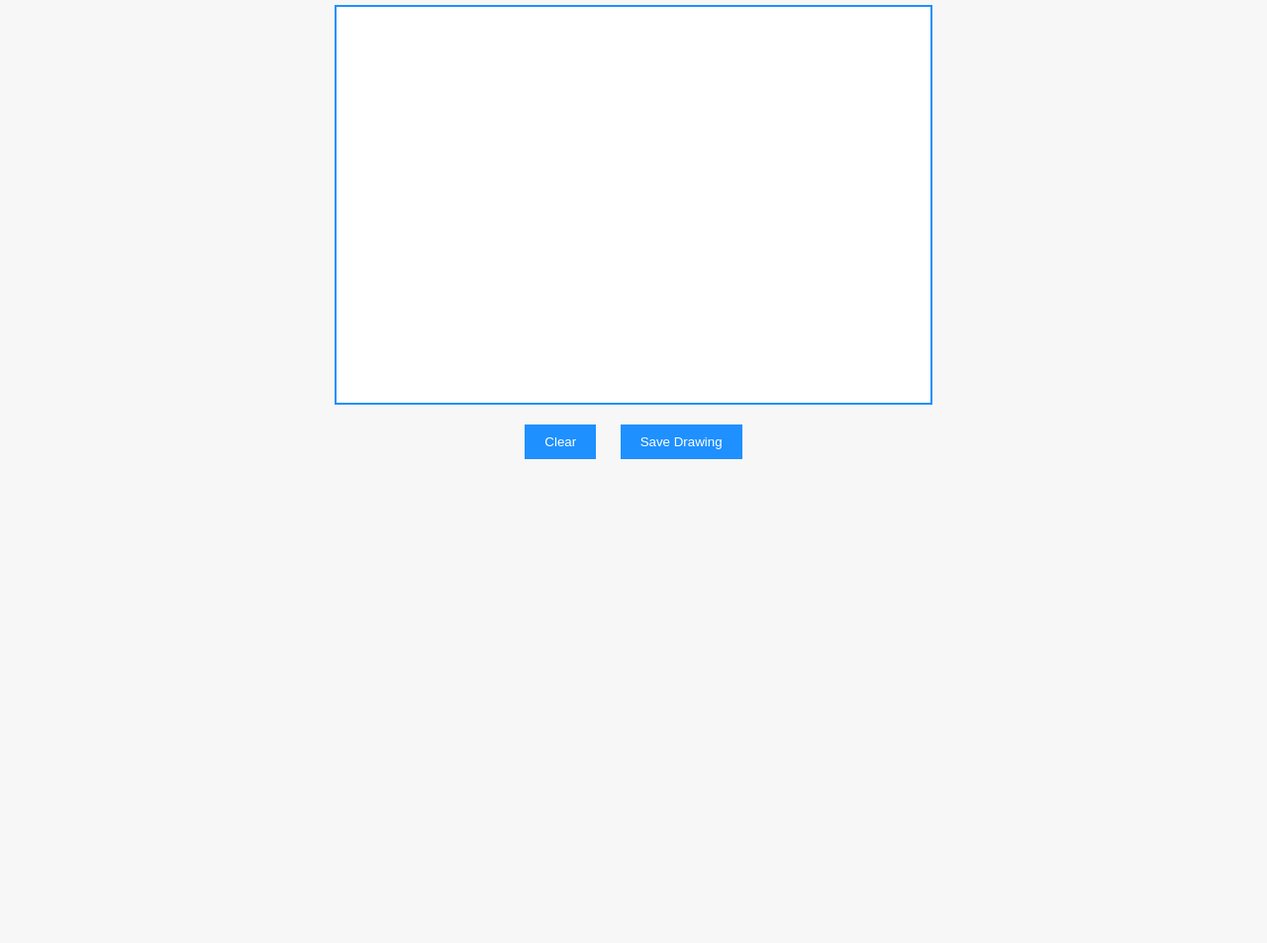
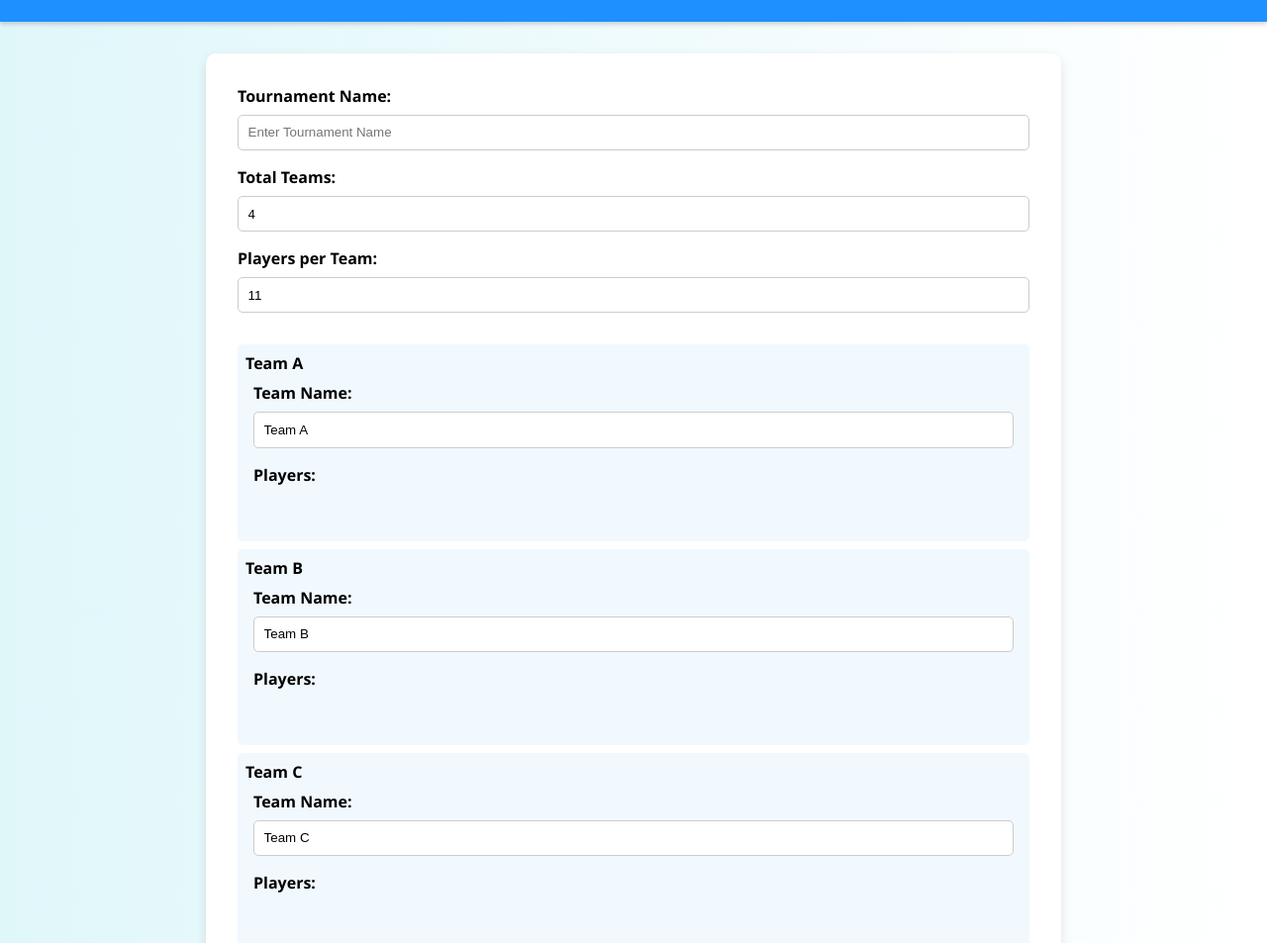
Before and after one commit to qaziemobeen/cricket-adda, a plain HTML site: page score.html in a window 1280 px wide. Shown: the part 96-1049 px from the top of the page at 99% size. Before the commit the page ends 800 px from the top, so only its background shows below. Drawn offline with Linux system fonts and the light colour scheme.

Commit message:
Update score.html

```diff
--- a/score.html
+++ b/score.html
@@ -3,103 +3,212 @@
 <head>
   <meta charset="UTF-8" />
   <meta name="viewport" content="width=device-width, initial-scale=1.0" />
-  <title>Cricket Adda - Drawing Board</title>
+  <title>Cricket Adda - Tournament Setup</title>
   <style>
     body {
-      font-family: Arial, sans-serif;
-      background-color: #f7f7f7;
+      font-family: 'Segoe UI', Tahoma, Geneva, Verdana, sans-serif;
       margin: 0;
-      padding: 20px;
+      background: linear-gradient(to right, #e0f7fa, #ffffff);
+      animation: fadeIn 1s ease-in;
     }
-    h1 {
+    header, footer {
+      background: #1e90ff;
+      color: white;
       text-align: center;
-      color: #1e90ff;
+      padding: 1rem;
+      box-shadow: 0 2px 5px rgba(0, 0, 0, 0.2);
     }
-    #drawingCanvas {
-      border: 2px solid #1e90ff;
-      background-color: white;
+    .main {
+      max-width: 800px;
+      margin: 2rem auto;
+      padding: 2rem;
+      background: white;
+      border-radius: 10px;
+      box-shadow: 0 4px 12px rgba(0, 0, 0, 0.1);
+      animation: slideIn 0.8s ease-out;
+    }
+    label {
+      font-weight: 600;
+      margin-bottom: 0.5rem;
       display: block;
-      margin: 0 auto;
     }
-    .tools {
-      text-align: center;
-      margin-top: 20px;
+    input, button {
+      padding: 0.6rem;
+      margin-bottom: 1rem;
+      width: 100%;
+      border-radius: 5px;
+      border: 1px solid #ccc;
+      box-sizing: border-box;
     }
     button {
-      padding: 10px 20px;
-      margin: 0 10px;
-      background-color: #1e90ff;
+      background: #1e90ff;
       color: white;
       border: none;
-      cursor: pointer;
+      transition: all 0.3s ease;
     }
     button:hover {
-      background-color: #0d6efd;
+      background: #0d6efd;
+      transform: scale(1.03);
+    }
+    .team-list {
+      margin-top: 1rem;
+    }
+    .team-list div {
+      background: #f1f9ff;
+      padding: 0.5rem;
+      margin-bottom: 0.5rem;
+      border-radius: 5px;
+    }
+    @keyframes fadeIn {
+      from { opacity: 0; }
+      to { opacity: 1; }
+    }
+    @keyframes slideIn {
+      from { transform: translateY(20px); opacity: 0; }
+      to { transform: translateY(0); opacity: 1; }
     }
   </style>
 </head>
 <body>
-  <h1>🏏 Cricket Adda - Drawing Board</h1>
+  <header>
+    <h1>🏏 Cricket Adda - Tournament Setup</h1>
+  </header>
+  <div class="main">
+    <label for="tournamentName">Tournament Name:</label>
+    <input type="text" id="tournamentName" placeholder="Enter Tournament Name" oninput="updateTournamentName()" />
 
-  <canvas id="drawingCanvas" width="600" height="400"></canvas>
+    <label for="totalTeams">Total Teams:</label>
+    <input type="number" id="totalTeams" value="4" min="1" oninput="updateTeams()" />
 
-  <div class="tools">
-    <button onclick="clearCanvas()">Clear</button>
-    <button onclick="saveDrawing()">Save Drawing</button>
+    <label for="playersPerTeam">Players per Team:</label>
+    <input type="number" id="playersPerTeam" value="11" min="1" oninput="updatePlayers()" />
+
+    <div class="team-list" id="teamList"></div>
+
+    <button onclick="saveTournament()">Generate Schedule</button>
+
+    <!-- This is where tournament details will be displayed -->
+    <div id="savedTournamentDetails"></div>
   </div>
+  <footer>
+    <p>&copy; 2025 Cricket Adda</p>
+  </footer>
+  <script>
+    let teams = [];
+    let teamPlayers = {};
+    let tournamentName = '';
 
-  <script>
-    // Access the canvas and context
-    const canvas = document.getElementById('drawingCanvas');
-    const ctx = canvas.getContext('2d');
-
-    // Initialize drawing state
-    let isDrawing = false;
-
-    // Function to start drawing
-    function startDrawing(event) {
-      isDrawing = true;
-      draw(event); // Call draw to ensure the line starts from the current position
+    // Update Tournament Name
+    function updateTournamentName() {
+      tournamentName = document.getElementById("tournamentName").value.trim();
     }
 
-    // Function to draw on the canvas
-    function draw(event) {
-      if (!isDrawing) return;
-
-      ctx.lineWidth = 2;
-      ctx.lineCap = 'round';
-      ctx.strokeStyle = '#1e90ff'; // Color of the line
-
-      // Draw from last position to the current mouse position
-      ctx.lineTo(event.clientX - canvas.offsetLeft, event.clientY - canvas.offsetTop);
-      ctx.stroke();
+    // Update teams based on the number of total teams
+    function updateTeams() {
+      const totalTeams = parseInt(document.getElementById("totalTeams").value);
+      teams = [];
+      for (let i = 1; i <= totalTeams; i++) {
+        teams.push(`Team ${String.fromCharCode(64 + i)}`);
+        teamPlayers[`Team ${String.fromCharCode(64 + i)}`] = [];
+      }
+      renderTeams();
     }
 
-    // Function to stop drawing
-    function stopDrawing() {
-      isDrawing = false;
-      ctx.beginPath(); // Start a new path for future drawing
+    // Update players per team
+    function updatePlayers() {
+      const playersPerTeam = parseInt(document.getElementById("playersPerTeam").value);
+      for (let team in teamPlayers) {
+        while (teamPlayers[team].length < playersPerTeam) {
+          teamPlayers[team].push('');
+        }
+        while (teamPlayers[team].length > playersPerTeam) {
+          teamPlayers[team].pop();
+        }
+      }
+      renderTeams();
     }
 
-    // Function to clear the canvas
-    function clearCanvas() {
-      ctx.clearRect(0, 0, canvas.width, canvas.height);
+    // Render teams and their players
+    function renderTeams() {
+      const teamList = document.getElementById("teamList");
+      teamList.innerHTML = '';
+
+      teams.forEach((team, index) => {
+        const div = document.createElement("div");
+        div.innerHTML = `
+          <strong>${team}</strong>
+          <div>
+            <label for="teamName_${team}">Team Name:</label>
+            <input type="text" id="teamName_${team}" value="${team}" oninput="editTeamName('${team}')">
+            <label>Players:</label>
+            <div id="players_${team}">
+              ${teamPlayers[team].map((player, i) => `
+                <div>
+                  <input type="text" value="${player}"
+                         oninput="editPlayer('${team}', ${i}, this.value)"
+                         placeholder="Enter Player Name ${i + 1}">
+                </div>
+              `).join('')}
+            </div>
+          </div>
+        `;
+        teamList.appendChild(div);
+      });
     }
 
-    // Function to save the drawing
-    function saveDrawing() {
-      const dataURL = canvas.toDataURL('image/png');
-      const link = document.createElement('a');
-      link.href = dataURL;
-      link.download = 'drawing.png';
-      link.click();
+    // Edit Team Name
+    function editTeamName(oldTeamName) {
+      const newTeamName = document.getElementById(`teamName_${oldTeamName}`).value;
+      const index = teams.indexOf(oldTeamName);
+      if (index !== -1) {
+        teams[index] = newTeamName;
+        teamPlayers[newTeamName] = teamPlayers[oldTeamName];
+        delete teamPlayers[oldTeamName];
+        renderTeams();
+      }
     }
 
-    // Event listeners for drawing actions
-    canvas.addEventListener('mousedown', startDrawing);
-    canvas.addEventListener('mousemove', draw);
-    canvas.addEventListener('mouseup', stopDrawing);
-    canvas.addEventListener('mouseout', stopDrawing);
+    // Edit Player Name
+    function editPlayer(team, index, playerName) {
+      teamPlayers[team][index] = playerName;
+    }
+
+    // Save tournament data
+    function saveTournament() {
+      const data = {
+        name: tournamentName,
+        totalTeams: teams.length,
+        playersPerTeam: parseInt(document.getElementById("playersPerTeam").value),
+        teams,
+        teamPlayers
+      };
+
+      // Save to localStorage
+      localStorage.setItem("cricketAddaTournament", JSON.stringify(data));
+
+      // Display the saved data in a readable format on the page
+      const savedData = JSON.parse(localStorage.getItem("cricketAddaTournament"));
+      const displayData = `
+        <h3>Tournament Details:</h3>
+        <p><strong>Tournament Name:</strong> ${savedData.name}</p>
+        <p><strong>Total Teams:</strong> ${savedData.totalTeams}</p>
+        <p><strong>Players per Team:</strong> ${savedData.playersPerTeam}</p>
+        <h4>Teams:</h4>
+        ${savedData.teams.map(team => `
+          <p>Team: ${team}</p>
+          <ul>
+            ${savedData.teamPlayers[team].map(player => `<li>${player}</li>`).join('')}
+          </ul>
+        `).join('')}
+      `;
+      document.getElementById("savedTournamentDetails").innerHTML = displayData;
+
+      // Redirect to scoring page (if needed)
+      // window.location.href = "score.html";
+    }
+
+    // Initialize with default values
+    updateTeams();
   </script>
 </body>
 </html>
```
